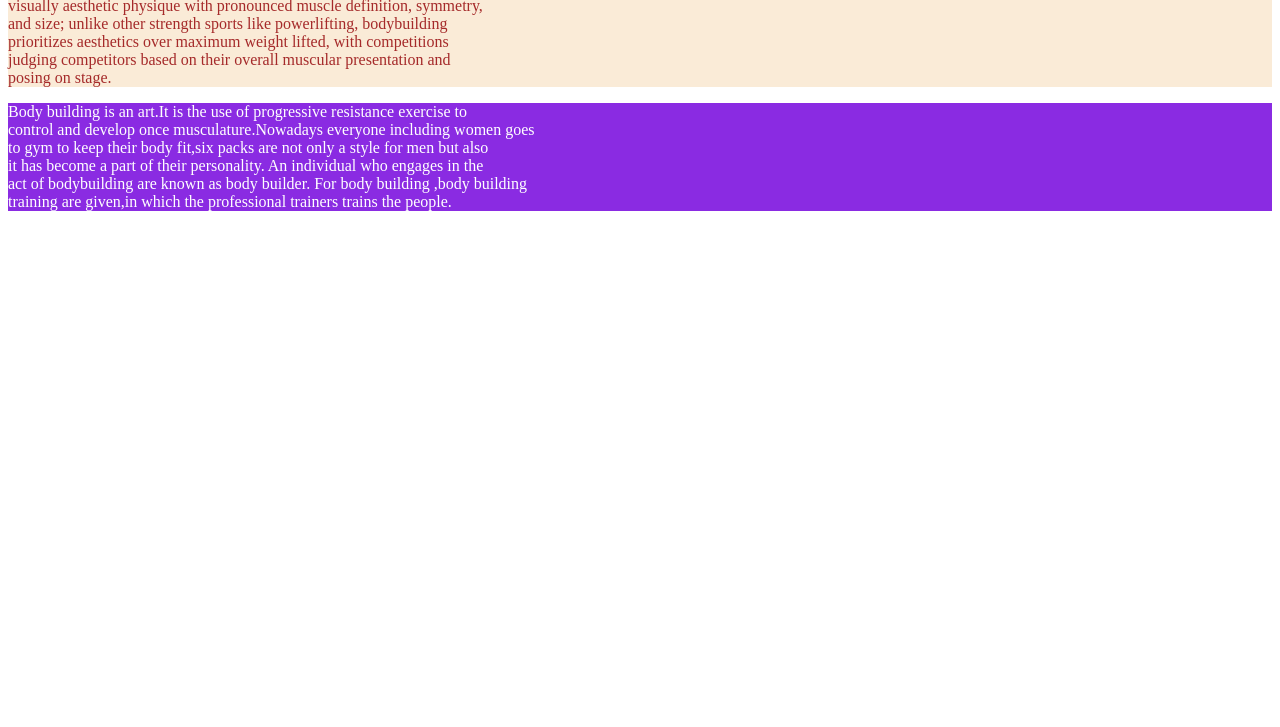
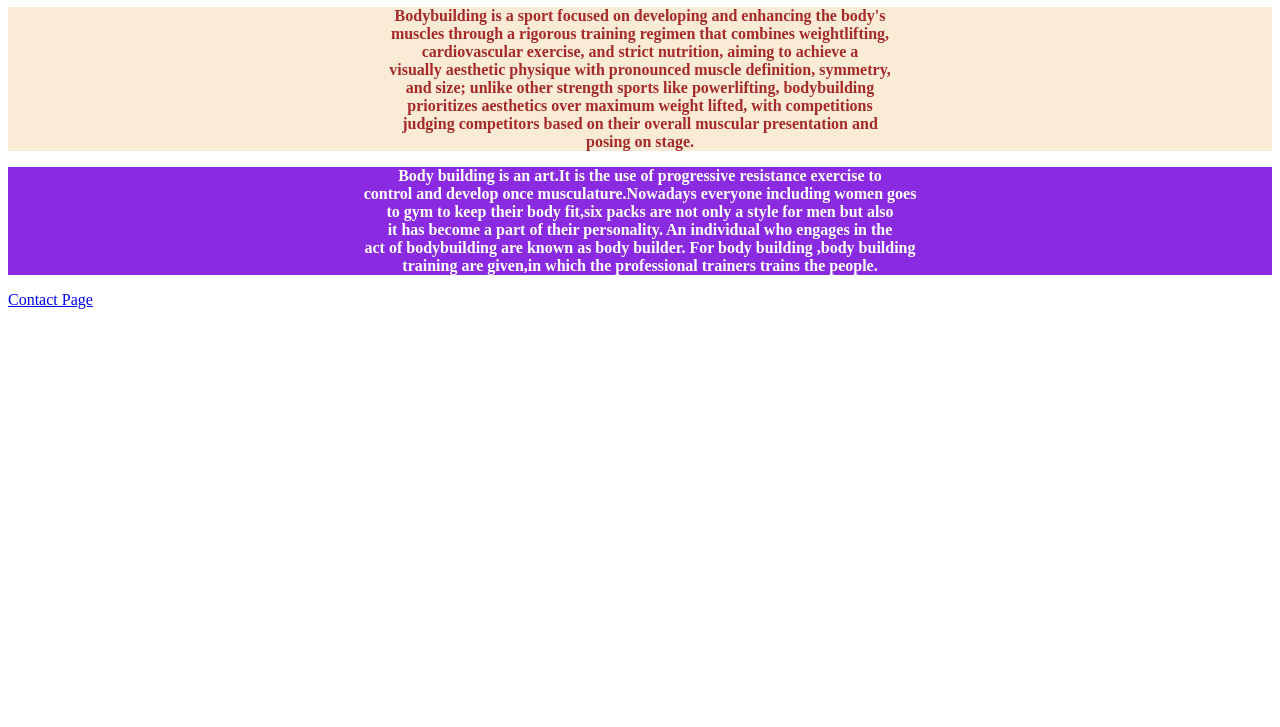
Before and after one commit to Uzzalnepty7777/class-11, a plain HTML site: page index.html in a window 1280 px wide. Shown: the part 73-800 px from the top of the page. Drawn offline with Linux system fonts and the light colour scheme.

Commit message:
inline css/internal css/extranal css

```diff
--- a/index.html
+++ b/index.html
@@ -4,24 +4,31 @@
     <meta charset="UTF-8">
     <meta name="viewport" content="width=device-width, initial-scale=1.0">
     <title>class-11</title>
+    <style>
+        h1{background-color: beige; color: brown;}
+    </style>
     <link href="styles.css" rel="stylesheet">
 </head>
 <body>
-    <p id="id-1">    Bodybuilding is a sport focused on developing and enhancing the body's<br>
+    <center><h1>Pain And Gain</h1>
+
+ <p id="id-1"> <b> Bodybuilding is a sport focused on developing and enhancing the body's<br>
     muscles through a rigorous training regimen that combines weightlifting,<br>
       cardiovascular exercise, and strict nutrition, aiming to achieve a <br>
       visually aesthetic physique with pronounced muscle definition, symmetry,<br>
        and size; unlike other strength sports like powerlifting, bodybuilding <br>
        prioritizes aesthetics over maximum weight lifted, with competitions <br>
        judging competitors based on their overall muscular presentation and <br>
-            posing on stage.
+       posing on stage. </b>
     </p>
-    <p id="id-2">Body building is an art.It is the use of progressive resistance exercise to <br>
+    <p id="id-2"> <b>Body building is an art.It is the use of progressive resistance exercise to <br>
         control  and develop once musculature.Nowadays everyone including women goes<br>
          to gym to keep their body fit,six packs are not only a style for men but also <br>
          it has become a part of their personality. An individual who engages in the <br>
          act of bodybuilding are known as body builder. For body building ,body building <br>
-         training are given,in which the professional trainers trains the  people.
+         training are given,in which the professional trainers trains the  people.</b>
         </p>
+    </center>
+    <a href="contact.html">Contact Page</a>
 </body>
 </html>
--- a/styles.css
+++ b/styles.css
@@ -1,2 +1,3 @@
 #id-1{background-color: antiquewhite; color: brown;}
         #id-2{background-color: blueviolet; color: white;}
+        #abc{background-color: black; color: white;}
```
Also changed, not shown: contact.html (added, +14 -0 lines). Lines whose indentation alone changed are shown as unchanged.
